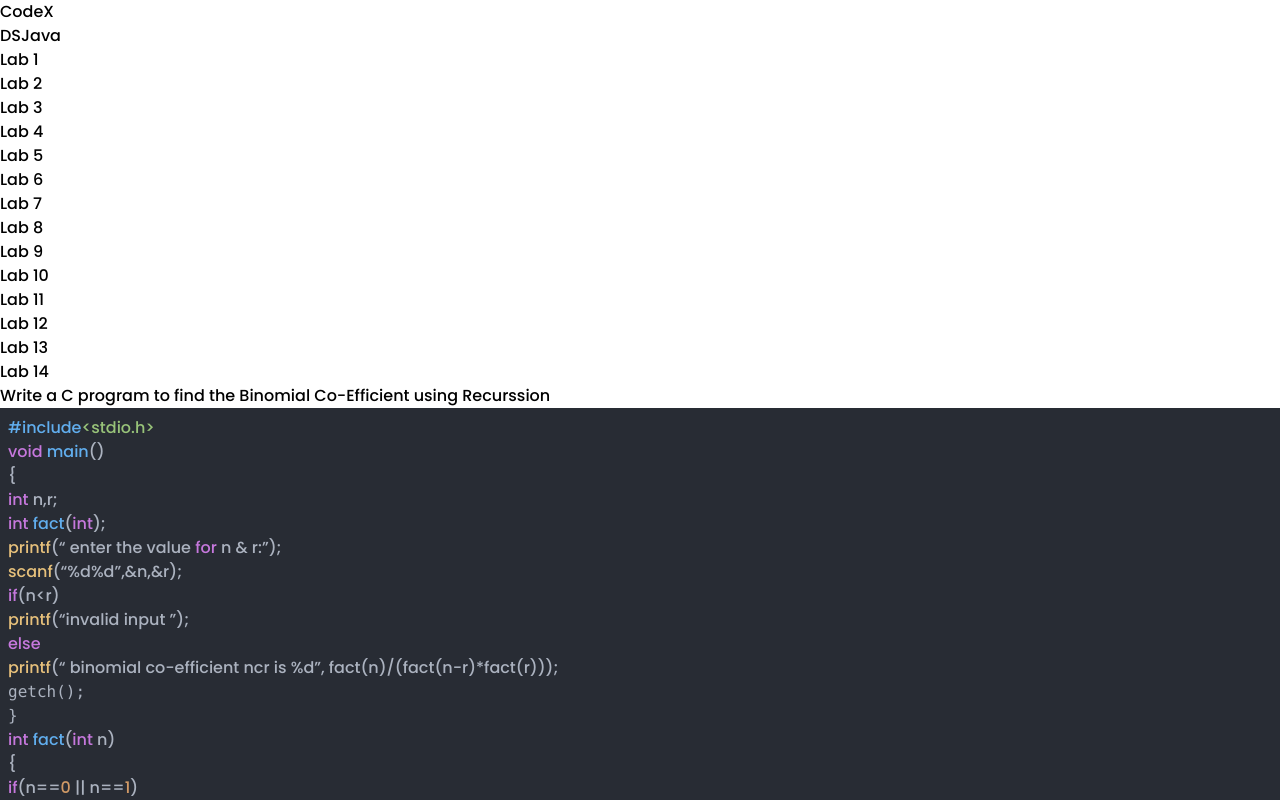
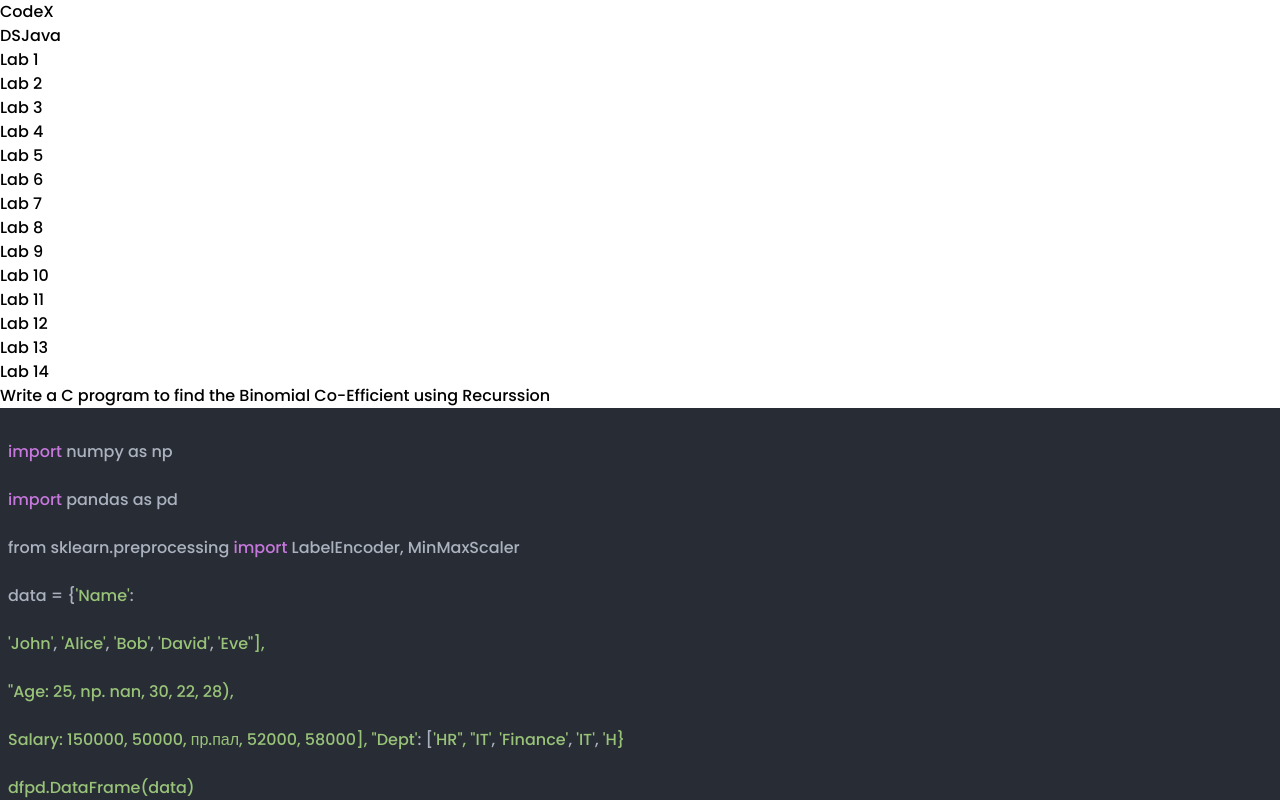
Before and after one commit to Akash8245/codex, a React (Vite) app: page / in a window 1280 px wide. Both pictures are taken after a click on the element "Lab 2". Shown: the top 800 px of the page. Built offline with nearby package versions, Linux system fonts and the light colour scheme.

Commit message:
Update Lab2.jsx

```diff
--- a/src/DS_content/Lab2.jsx
+++ b/src/DS_content/Lab2.jsx
@@ -2,26 +2,40 @@
 import React from 'react';
 import CodeViewer from '../components/CodeViewer';
 
-const code = `#include<stdio.h>
-void main()
-{
-int n,r;
-int fact(int);
-printf(“ enter the value for n & r:”);
-scanf(“%d%d”,&n,&r);
-if(n<r)
-printf(“invalid input ”);
-else
-printf(“ binomial co-efficient ncr is %d”, fact(n)/(fact(n-r)*fact(r)));
-getch();
-}
-int fact(int n)
-{
-if(n==0 || n==1)
-return 1;
-else
-return(n*(fact(n-1)));
-}`;
+const code = `
+import numpy as np
+
+import pandas as pd
+
+from sklearn.preprocessing import LabelEncoder, MinMaxScaler
+
+data = {'Name':
+
+'John', 'Alice', 'Bob', 'David', 'Eve"],
+
+"Age: 25, np. nan, 30, 22, 28),
+
+Salary: 150000, 50000, пр.пал, 52000, 58000], "Dept': ['HR", "IT', 'Finance', 'IT', 'H}
+
+dfpd.DataFrame(data)
+
+print("Original Data:\n", df)
+
+df 'Age'] df ['Age"].fillna(df["Age'].mean())
+
+df [Salary] df['Salary"].fillna(df['Salary'].mean()) print"\nAfter Handling Missing Values: \n", df
+
+encoder Label Encoder()
+
+df['Dept] encoder.fit transform(df ['Dept']) print("\nAfter Encoding 'Dept':\n", df)
+
+scaler MinMaxScaler()
+
+df[['Age', 'Salary']] = scaler.fit_transform(df[['Age', 'Salary']])
+
+print("\nAfter Normalization:\n", df)
+
+`;
 
 const Lab2 = () => {
   return (
```
